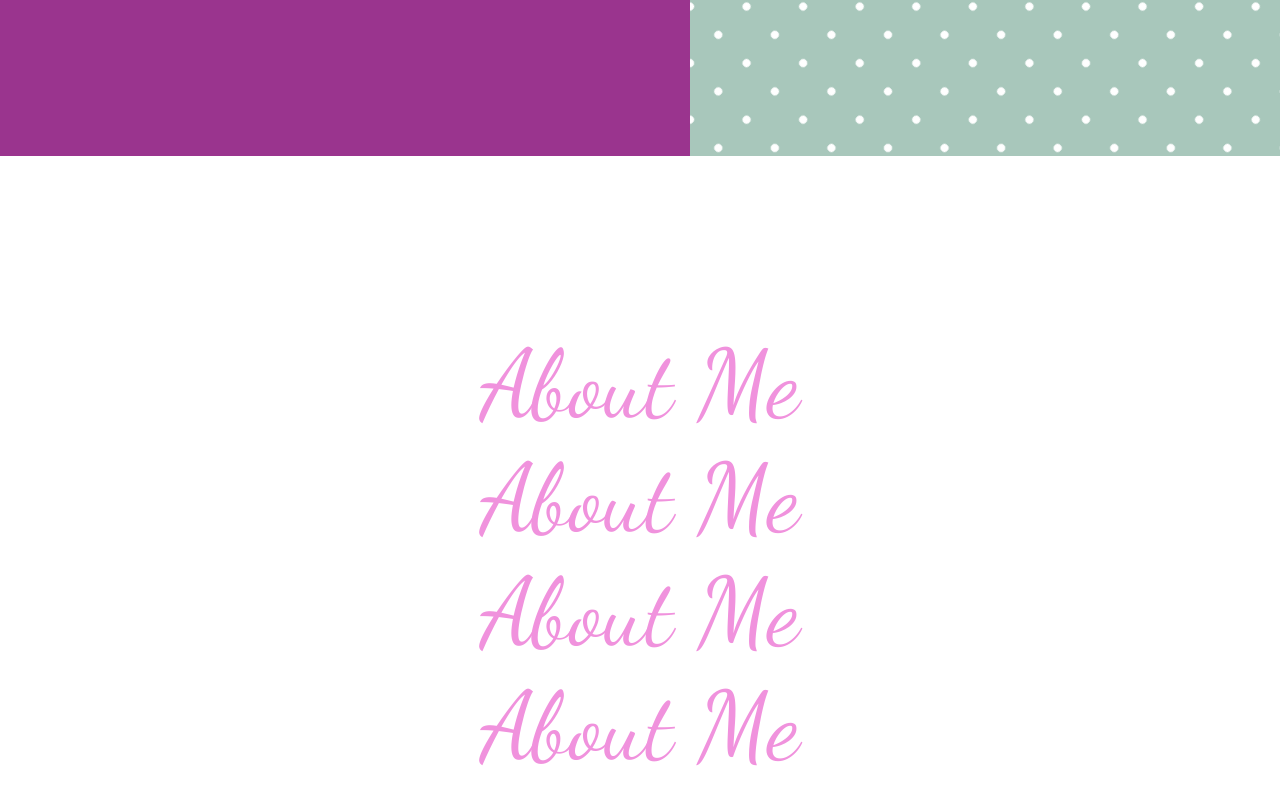
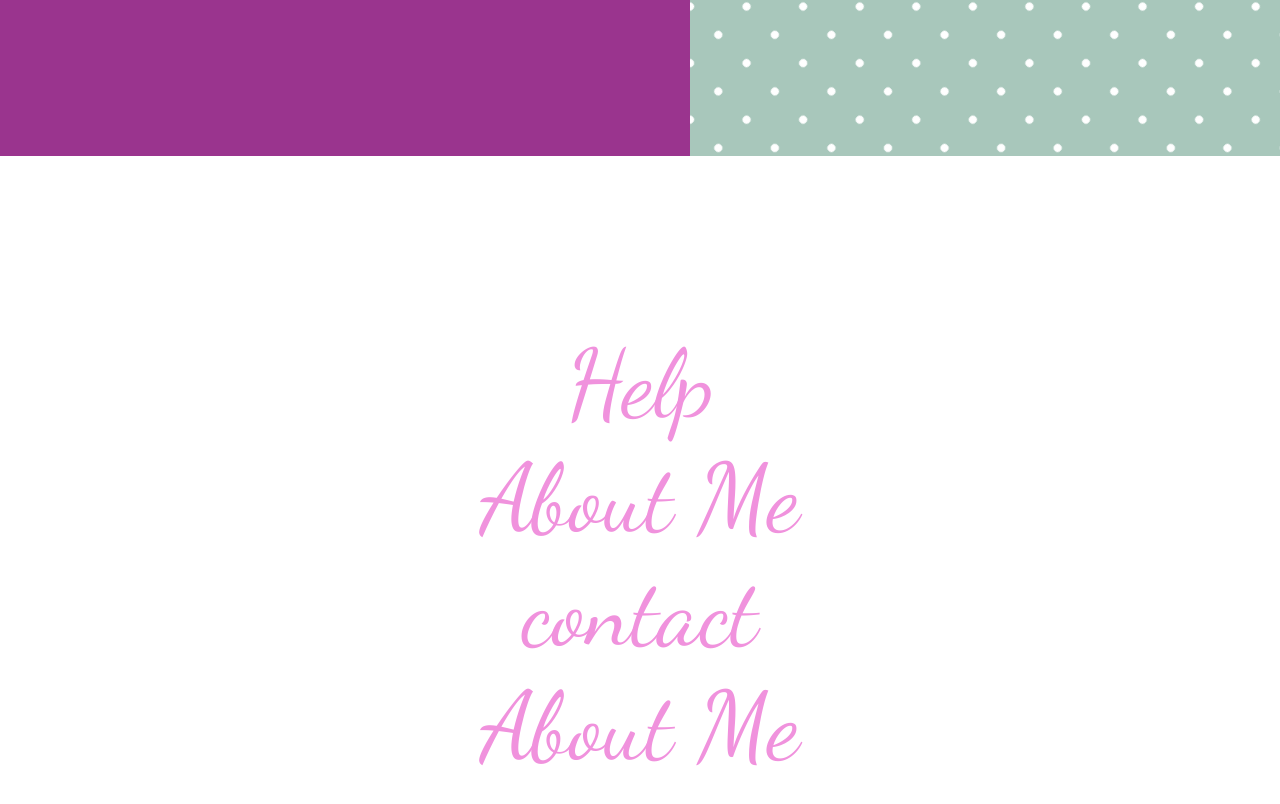
Before and after one commit to booleanaVillegas/new-git-test, a plain HTML site: page index.html in a window 1280 px wide. Shown: the part 644-1448 px from the top of the page. Drawn offline with Linux system fonts and the light colour scheme.

Commit message:
Changed the tabs in the character information

```diff
--- a/index.html
+++ b/index.html
@@ -34,9 +34,9 @@
             </article>
         </section>
         <section id="character-information">
+            <h1 class="title-script">Help</h1>
             <h1 class="title-script">About Me</h1>
-            <h1 class="title-script">About Me</h1>
-            <h1 class="title-script">About Me</h1>
+            <h1 class="title-script">contact</h1>
             <h1 class="title-script">About Me</h1>
         </section>
     </main>
```
